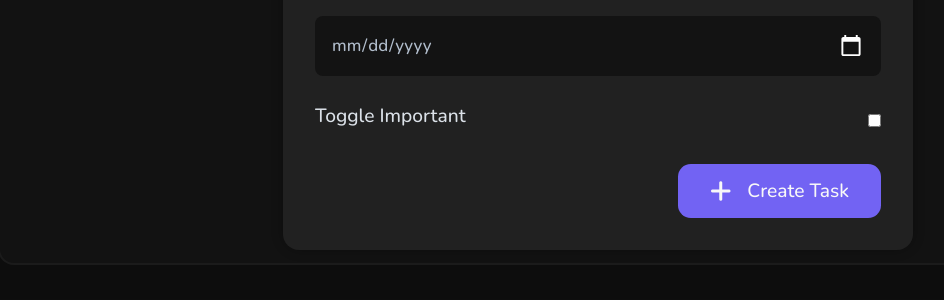
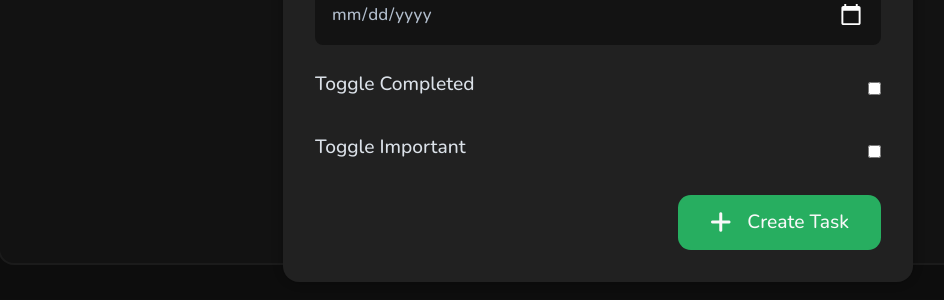
Before and after one commit to AnishLohiya/Taskify, a Next.js app: page / in a window 1280 px wide. Both pictures are taken after a click on the button "Add New Task". Shown: the part 495-795 px from the top of the page, without its empty margins (42-986 px from the left). Built offline with nearby package versions, Linux system fonts and the light colour scheme; no server answers.

Commit message:
modal changes

```diff
--- a/app/components/Modals/CreateContent.tsx
+++ b/app/components/Modals/CreateContent.tsx
@@ -11,9 +11,10 @@ const CreateContent = () => {
   const [title, setTitle] = useState("");
   const [description, setDescription] = useState("");
   const [date, setDate] = useState("");
+  const [completed, setCompleted] = useState(false);
   const [important, setImportant] = useState(false);
 
-  const { theme, allTasks, closeModal, editTask } = useGlobalState();
+  const { theme, allTasks, closeModal } = useGlobalState();
 
   const handleChange = (name: string) => (e: any) => {
     switch (name) {
@@ -25,6 +26,9 @@ const CreateContent = () => {
         break;
       case "date":
         setDate(e.target.value);
+        break;
+      case "completed":
+        setCompleted(e.target.checked);
         break;
       case "important":
         setImportant(e.target.checked);
@@ -41,7 +45,7 @@ const CreateContent = () => {
       title,
       description,
       date,
-      completed: false,
+      completed,
       important,
     };
 
@@ -51,13 +55,14 @@ const CreateContent = () => {
       if (res.data.error) {
         toast.error(res.data.error);
       }
+
       if (!res.data.error) {
-        toast.success("Task created successfully");
+        toast.success("Task created successfully.");
         allTasks();
         closeModal();
       }
     } catch (error) {
-      toast.error("Something went wrong");
+      toast.error("Something went wrong.");
       console.log(error);
     }
   };
@@ -98,6 +103,16 @@ const CreateContent = () => {
         />
       </div>
       <div className="input-control toggler">
+        <label htmlFor="completed">Toggle Completed</label>
+        <input
+          value={completed.toString()}
+          onChange={handleChange("completed")}
+          type="checkbox"
+          name="completed"
+          id="completed"
+        />
+      </div>
+      <div className="input-control toggler">
         <label htmlFor="important">Toggle Important</label>
         <input
           value={important.toString()}
@@ -107,6 +122,7 @@ const CreateContent = () => {
           id="important"
         />
       </div>
+
       <div className="submit-btn flex justify-end">
         <Button
           type="submit"
@@ -116,12 +132,12 @@ const CreateContent = () => {
           borderRad={"0.8rem"}
           fw={"500"}
           fs={"1.2rem"}
-          background={theme.colorPrimary}
+          background="#27AE60"
         />
       </div>
     </CreateContentStyled>
   );
-};
+}
 
 const CreateContentStyled = styled.form`
   > h1 {
```
